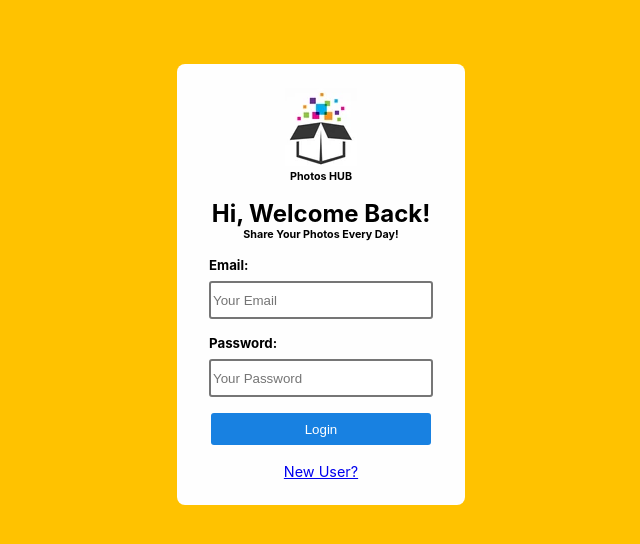
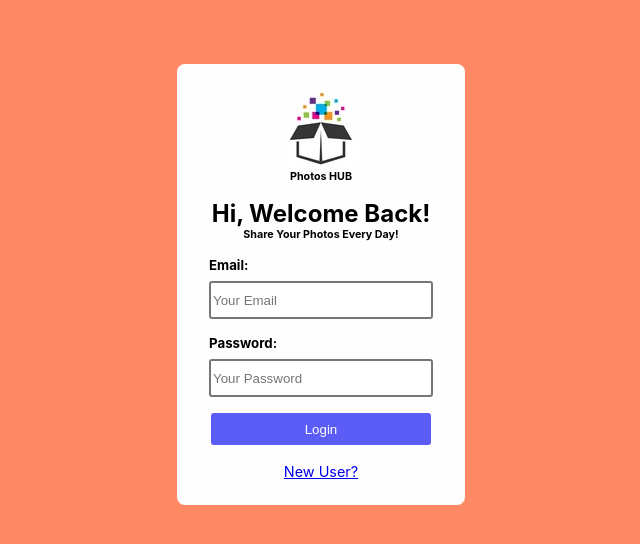
Before and after one commit to Khaled-Alaa/photosHUB, a React (Create React App) app: page / in a window 1280 px wide. Shown: the top 544 px of the page, without its empty margins (319-959 px from the left). Built offline with nearby package versions, Linux system fonts and the light colour scheme.

Commit message:
enhance colors

```diff
--- a/src/index.css
+++ b/src/index.css
@@ -5,7 +5,7 @@ body {
     sans-serif;
   -webkit-font-smoothing: antialiased;
   -moz-osx-font-smoothing: grayscale;
-  background-color: #ffc200;
+  background-color: #ff8964;
 }
 
 code {
--- a/src/pages/LoginPage/styles.scss
+++ b/src/pages/LoginPage/styles.scss
@@ -32,12 +32,12 @@
     width: 92%;
     margin-bottom: 1rem;
     height: 2rem;
-    background-color: #1881e1;
+    background-color: #5c5cf6;
     border-radius: 3px;
     border-style: hidden;
     color: white;
     &:hover {
-      background-color: #1767b1;
+      background-color: #4646ec;
     }
   }
   &__signup {
--- a/src/pages/SignupPage/styles.scss
+++ b/src/pages/SignupPage/styles.scss
@@ -32,12 +32,12 @@
     width: 92%;
     margin-bottom: 1rem;
     height: 2rem;
-    background-color: #1881e1;
+    background-color: #5c5cf6;
     border-radius: 3px;
     border-style: hidden;
     color: white;
     &:hover {
-      background-color: #1767b1;
+      background-color: #4646ec;
     }
   }
   &__login {
```
